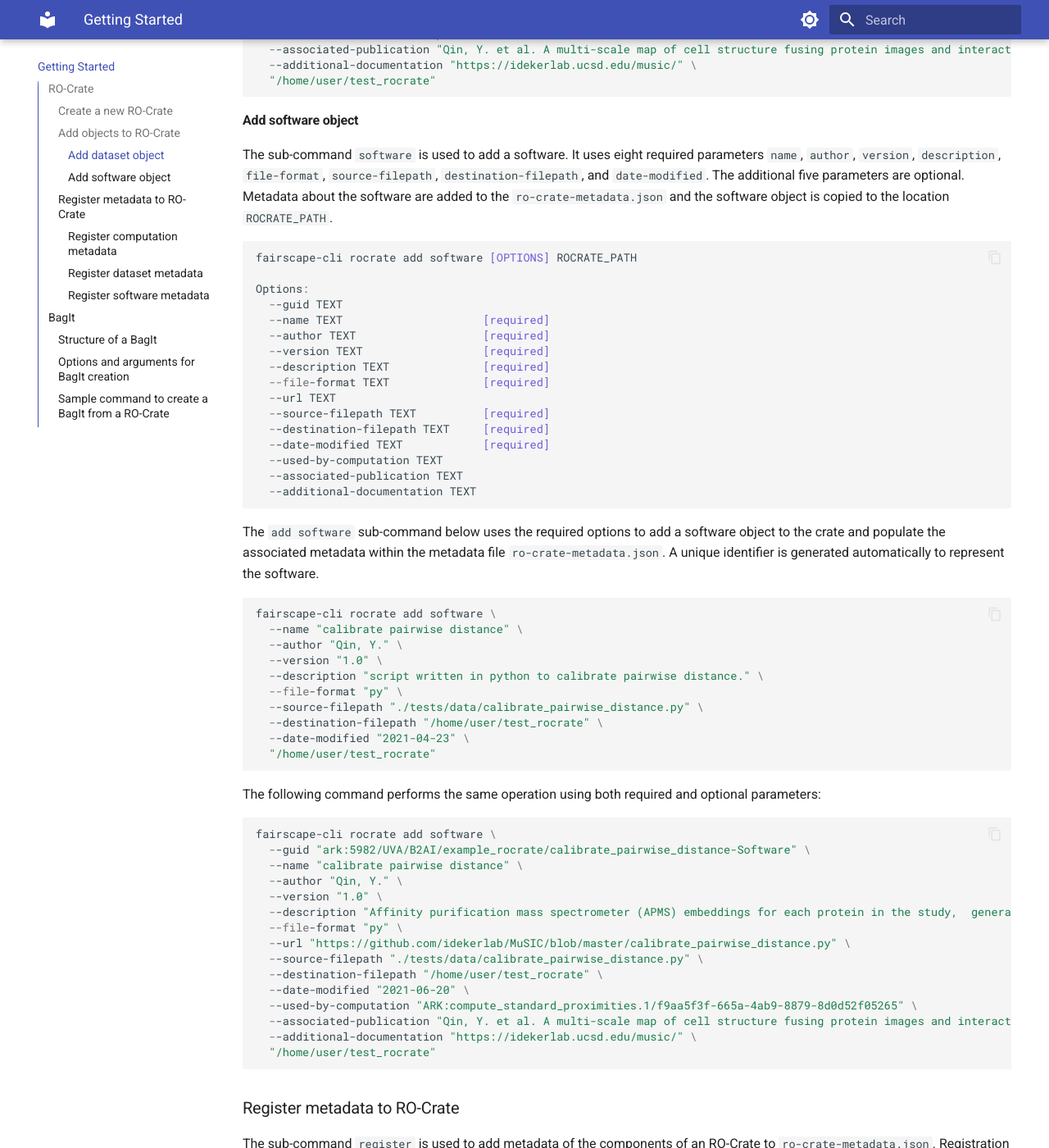
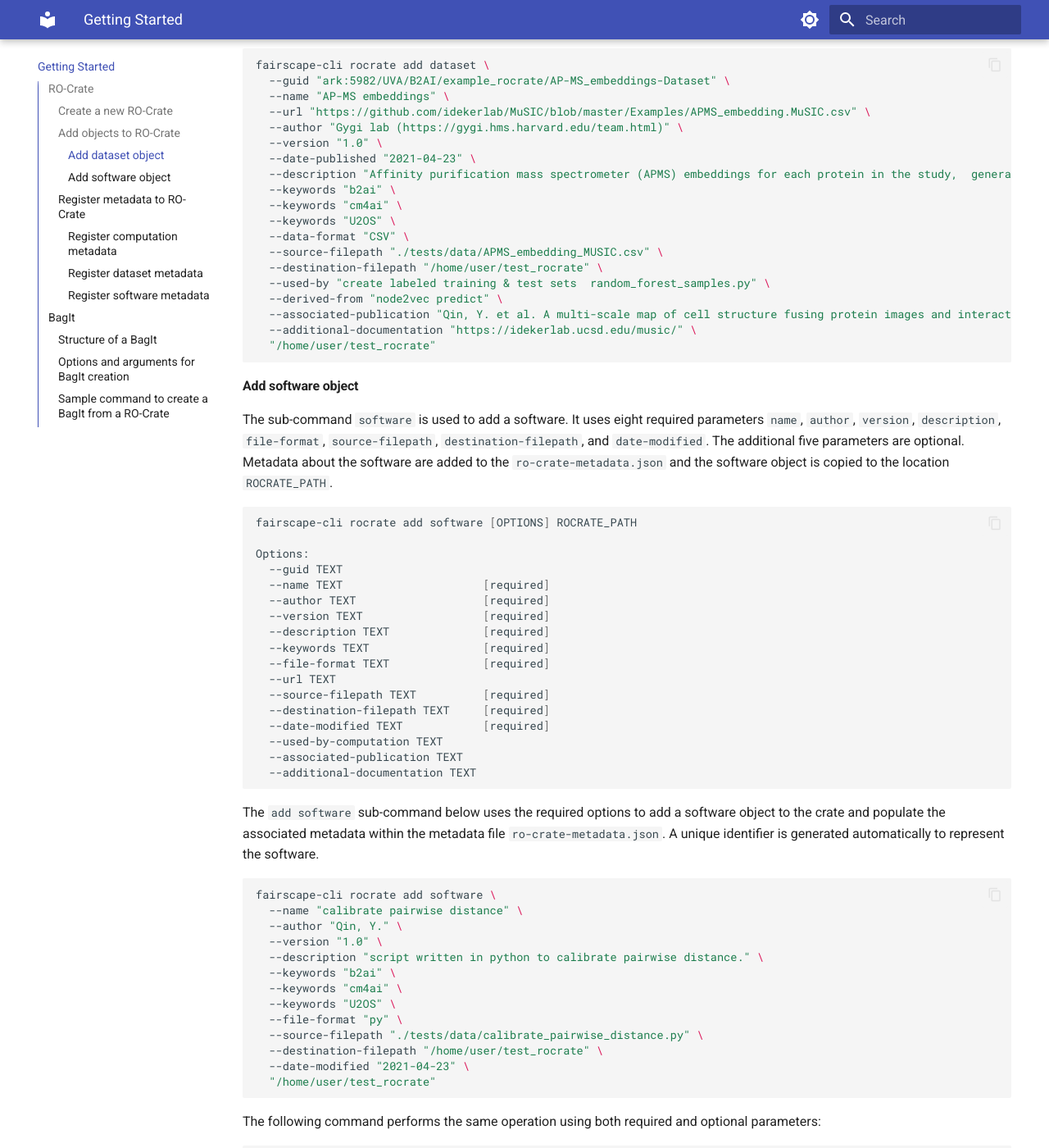
Before and after one commit to fairscape/fairscape-cli, an MkDocs documentation site: the page built from docs/getting-started.md, in a window 1280 px wide and 1400 px high, scrolled down 2394 px. Shown: the whole window at 82% size. Built offline with MkDocs 1.6.1 and Material for MkDocs 9.7.7, drawn with Linux system fonts in a browser that asks for light colours; some of the changed text lies outside the part shown.

Commit message:
updating docs with required properties

````diff
--- a/docs/getting-started.md
+++ b/docs/getting-started.md
@@ -6,21 +6,27 @@ The interface uses the `fairscape-cli` root command to invoke all sub-commands.
 
 All RO-Crate operations are invoked using the `rocrate` sub-command. Creation of an RO-Crate is performed by the `create` sub-command. It uses one optional parameter `guid`, three required parameters `name`, `organization-name`, `project-name`, and a location on the disk `ROCRATE_PATH`
 
-``` powershell
+``` bash
 fairscape-cli rocrate create [OPTIONS] ROCRATE_PATH
 
 Options:
   --guid TEXT
   --name TEXT               [required]
+  --description TEXT        [required]
+  --keywords TEXT           [required]
   --organization-name TEXT  [required]
   --project-name TEXT       [required]
 ```
 
 The following command will create a new RO-Crate instance with a minimal set of metadata. A file `ro-crate-metadata.json` is created in the `ROCRATE_PATH` that contains the metadata. A unique identifier is generated automatically to represent the RO-Crate.
 
-``` powershell
+``` bash
 fairscape-cli rocrate create \
   --name "test rocrate" \
+  --description "Example RO Crate for Tests" \
+  --keywords "b2ai" \
+  --keywords "cm4ai" \
+  --keywords "U2OS" \
   --organization-name "UVA" \
   --project-name "B2AI"  \
   "/home/user/test_rocrate"
@@ -28,10 +34,14 @@ fairscape-cli rocrate create \
 
 For a given identifier, the option `guid` is used.
 
-``` powershell
+``` bash
 fairscape-cli rocrate create \
   --guid "ark:5982/UVA/B2AI/test_rocrate" \
   --name "test rocrate" \
+  --description "Example RO Crate for Tests" \
+  --keywords "b2ai" \
+  --keywords "cm4ai" \
+  --keywords "U2OS" \
   --organization-name "UVA" \
   --project-name "B2AI"  \
   "/home/user/test_rocrate"
@@ -41,7 +51,7 @@ fairscape-cli rocrate create \
 
 The FAIRSCAPE ecosystem treats datasets and software as objects. Adding objects to an RO-Crate is performed by the `add` sub-command. Whenever the `add` command is used, the object is fetched and added to the crate.
 
-``` powershell
+``` bash
 fairscape-cli rocrate add [OPTIONS] COMMAND [ARGS]...
 
 Options:
@@ -55,7 +65,7 @@ Commands:
 
 The sub-command `dataset` is used to add a dataset. It uses eight required parameters `name`, `author`, `version`, `date-published`, `description`, `data-format`, `source-filepath`, and `destination-filepath`. The additional six parameters are optional. Metadata about the dataset are added to the `ro-crate-metadata.json` and the dataset object is copied to the location `ROCRATE_PATH`.
 
-``` powershell
+``` bash
 fairscape-cli rocrate add dataset [OPTIONS] ROCRATE_PATH
 
 Options:
@@ -66,6 +76,7 @@ Options:
   --version TEXT                  [required]
   --date-published TEXT           [required]
   --description TEXT              [required]
+  --keywords TEXT                 [required]
   --data-format TEXT              [required]
   --source-filepath TEXT          [required]
   --destination-filepath TEXT     [required]
@@ -77,13 +88,16 @@ Options:
 
 The `add dataset` sub-command below uses the required options to add a dataset object to the crate and populate the associated metadata within the metadata file `ro-crate-metadata.json`. A unique identifier is generated automatically to represent the dataset.
 
-``` powershell
+``` bash
 fairscape-cli rocrate add dataset \
   --name "AP-MS embeddings" \
   --author "Gygi lab (https://gygi.hms.harvard.edu/team.html)" \
   --version "1.0" \
   --date-published "2021-04-23" \
   --description "Affinity purification mass spectrometer (APMS) embeddings for each protein in the study,  generated by node2vec predict." \
+  --keywords "b2ai" \
+  --keywords "cm4ai" \
+  --keywords "U2OS" \
   --data-format "CSV" \
   --source-filepath "./tests/data/APMS_embedding_MUSIC.csv" \
   --destination-filepath "/home/user/test_rocrate" \
@@ -92,7 +106,7 @@ fairscape-cli rocrate add dataset \
 
 The following command performs the same operation using both required and optional parameters:
 
-``` powershell
+``` bash
 fairscape-cli rocrate add dataset \
   --guid "ark:5982/UVA/B2AI/example_rocrate/AP-MS_embeddings-Dataset" \
   --name "AP-MS embeddings" \
@@ -101,6 +115,9 @@ fairscape-cli rocrate add dataset \
   --version "1.0" \
   --date-published "2021-04-23" \
   --description "Affinity purification mass spectrometer (APMS) embeddings for each protein in the study,  generated by node2vec predict." \
+  --keywords "b2ai" \
+  --keywords "cm4ai" \
+  --keywords "U2OS" \
   --data-format "CSV" \
   --source-filepath "./tests/data/APMS_embedding_MUSIC.csv" \
   --destination-filepath "/home/user/test_rocrate" \
@@ -115,7 +132,7 @@ fairscape-cli rocrate add dataset \
 
 The sub-command `software` is used to add a software. It uses eight required parameters `name`, `author`, `version`, `description`, `file-format`, `source-filepath`, `destination-filepath`, and `date-modified`. The additional five parameters are optional. Metadata about the software are added to the `ro-crate-metadata.json` and the software object is copied to the location `ROCRATE_PATH`.
 
-``` powershell
+``` bash
 fairscape-cli rocrate add software [OPTIONS] ROCRATE_PATH
 
 Options:
@@ -124,6 +141,7 @@ Options:
   --author TEXT                   [required]
   --version TEXT                  [required]
   --description TEXT              [required]
+  --keywords TEXT                 [required]
   --file-format TEXT              [required]
   --url TEXT
   --source-filepath TEXT          [required]
@@ -136,12 +154,15 @@ Options:
 
 The `add software` sub-command below uses the required options to add a software object to the crate and populate the associated metadata within the metadata file `ro-crate-metadata.json`. A unique identifier is generated automatically to represent the software.
 
-``` powershell
+``` bash
 fairscape-cli rocrate add software \
   --name "calibrate pairwise distance" \
   --author "Qin, Y." \
   --version "1.0" \
   --description "script written in python to calibrate pairwise distance." \
+  --keywords "b2ai" \
+  --keywords "cm4ai" \
+  --keywords "U2OS" \
   --file-format "py" \
   --source-filepath "./tests/data/calibrate_pairwise_distance.py" \
   --destination-filepath "/home/user/test_rocrate" \
@@ -151,13 +172,15 @@ fairscape-cli rocrate add software \
 
 The following command performs the same operation using both required and optional parameters:
 
-``` powershell
+``` bash
 fairscape-cli rocrate add software \
   --guid "ark:5982/UVA/B2AI/example_rocrate/calibrate_pairwise_distance-Software" \
   --name "calibrate pairwise distance" \
   --author "Qin, Y." \
   --version "1.0" \
   --description "Affinity purification mass spectrometer (APMS) embeddings for each protein in the study,  generated by node2vec predict." \
+  --keywords "b2ai" \
+  --keywords "U2OS" \
   --file-format "py" \
   --url "https://github.com/idekerlab/MuSIC/blob/master/calibrate_pairwise_distance.py" \
   --source-filepath "./tests/data/calibrate_pairwise_distance.py" \
@@ -176,7 +199,7 @@ The sub-commands `add dataset` and `add software` described above issue implicit
 
 The following command shows the sub-commands for registering each component:
 
-``` powershell
+``` bash
 fairscape-cli rocrate register [OPTIONS] COMMAND [ARGS]...
 
 Options:
@@ -196,7 +219,7 @@ Registration of computation is performed by the `register computation` sub-comma
 
 The following command shows all options and arguments for registering metadata about the computation.
 
-``` powershell
+``` bash
 fairscape-cli rocrate register computation [OPTIONS] ROCRATE_PATH
 
 Options:
@@ -206,6 +229,7 @@ Options:
   --command TEXT
   --date-created TEXT   [required]
   --description TEXT    [required]
+  --keywords TEXT       [required]
   --used-software TEXT
   --used-dataset TEXT
   --generated TEXT
@@ -213,18 +237,21 @@ Options:
 
 The `register computation` sub-command below uses only the required options to populate the metadata of a computation within the metadata file `ro-crate-metadata.json`. A unique identifier is generated automatically to represent the computation.
 
-``` powershell
+``` bash
 fairscape-cli rocrate register computation \
   --name "calibrate pairwise distance" \
   --run-by "Qin, Y." \
   --date-created "2021-05-23" \
   --description "Average the predicted proximities" \
+  --keywords "b2ai" \
+  --keywords "cm4ai" \
+  --keywords "U2OS" \
   "/home/user/test_rocrate"
 ```
 
 The following command performs the same operation using both required and optional parameters:
 
-``` powershell
+``` bash
 fairscape-cli rocrate register computation \
   --guid "ark:5982/UVA/B2AI/test_rocrate/calibrate_pairwise_distance-Computation" \
   --name "calibrate pairwise distance" \
@@ -232,6 +259,8 @@ fairscape-cli rocrate register computation \
   --command "some command" \
   --date-created "2021-05-23" \
   --description "Average the predicted proximities" \
+  --keywords "b2ai" \
+  --keywords "clustering" \
   --used-software "random_forest_output (https://github.com/idekerlab/MuSIC/blob/master/random_forest_output.py)" \
   --used-dataset "IF_emd_1_APMS_emd_1.RF_maxDep_30_nEst_1000.fold_1.pkl" \
   --used-dataset "IF_emd_2_APMS_emd_1.RF_maxDep_30_nEst_1000.fold_1.pkl" \
@@ -253,7 +282,7 @@ Registration of dataset is performed by the `register dataset` sub-command. Inst
 
 The following command shows all options and arguments for registering metadata about the dataset.
 
-``` powershell hl_lines="12"
+``` bash hl_lines="12"
 fairscape-cli rocrate register dataset [OPTIONS] ROCRATE_PATH
 
 Options:
@@ -264,6 +293,7 @@ Options:
   --version TEXT                  [required]
   --date-published TEXT           [required]
   --description TEXT              [required]
+  --keywords TEXT                 [required]
   --data-format TEXT              [required]
   --filepath TEXT                 [required]
   --used-by TEXT
@@ -274,7 +304,7 @@ Options:
 
 The following command adds metadata with required and optional parameters:
 
-``` powershell
+``` bash
 fairscape-cli rocrate register dataset \
   --guid "ark:5982/UVA/B2AI/example_rocrate/AP-MS_embeddings-Dataset" \
   --name "AP-MS embeddings" \
@@ -283,6 +313,9 @@ fairscape-cli rocrate register dataset \
   --version "1.0" \
   --date-published "2021-04-23" \
   --description "Affinity purification mass spectrometer (APMS) embeddings for each protein in the study,  generated by node2vec predict." \
+  --keywords "apms" \
+  --keywords "b2ai" \
+  --keywords "cm4ai" \
   --data-format "CSV" \
   --filepath "./tests/data/APMS_embedding_MUSIC.csv" \
   --used-by "create labeled training & test sets  random_forest_samples.py" \
@@ -298,7 +331,7 @@ Registration of software is performed by the `register software` sub-command. In
 
 The following command shows all options and arguments for registering metadata about the dataset.
 
-``` powershell hl_lines="12"
+``` bash hl_lines="12"
 fairscape-cli rocrate register software [OPTIONS] ROCRATE_PATH
 
 Options:
@@ -307,6 +340,7 @@ Options:
   --author TEXT                   [required]
   --version TEXT                  [required]
   --description TEXT              [required]
+  --keywords TEXT                 [required]
   --file-format TEXT              [required]
   --url TEXT
   --date-modified TEXT
@@ -318,7 +352,7 @@ Options:
 
 The following command adds metadata with required and optional parameters:
 
-``` powershell
+``` bash
 fairscape-cli rocrate register software \
   --guid "ark:5982/UVA/B2AI/example_rocrate/calibrate_pairwise_distance-Software" \
   --name "calibrate pairwise distance" \
@@ -370,7 +404,7 @@ A BagIt created by the CLI has the following structure that are described in det
 Creating a BagIt requires a user to submit information about the metadata, an exising RO-Crate location as `ROCRATE_PATH`, and the target location of the BagIt as `BAGIT_PATH`. The options below list all the six metadata keyword required to create a BagIt.
 
 
-``` powershell
+``` bash
 fairscape-cli rocrate package bagit [OPTIONS] ROCRATE_PATH BAGIT_PATH
 
 Options:
@@ -386,7 +420,7 @@ Options:
 The following command creates a BagIt in `/home/user/test_bagit` form an existing RO-Crate in `/home/user/test_rocrate`.
 
 
-``` powershell
+``` bash
 fairscape-cli rocrate package bagit \
    "/home/user/test_rocrate" \
    "/home/user/test_bagit" \
````
